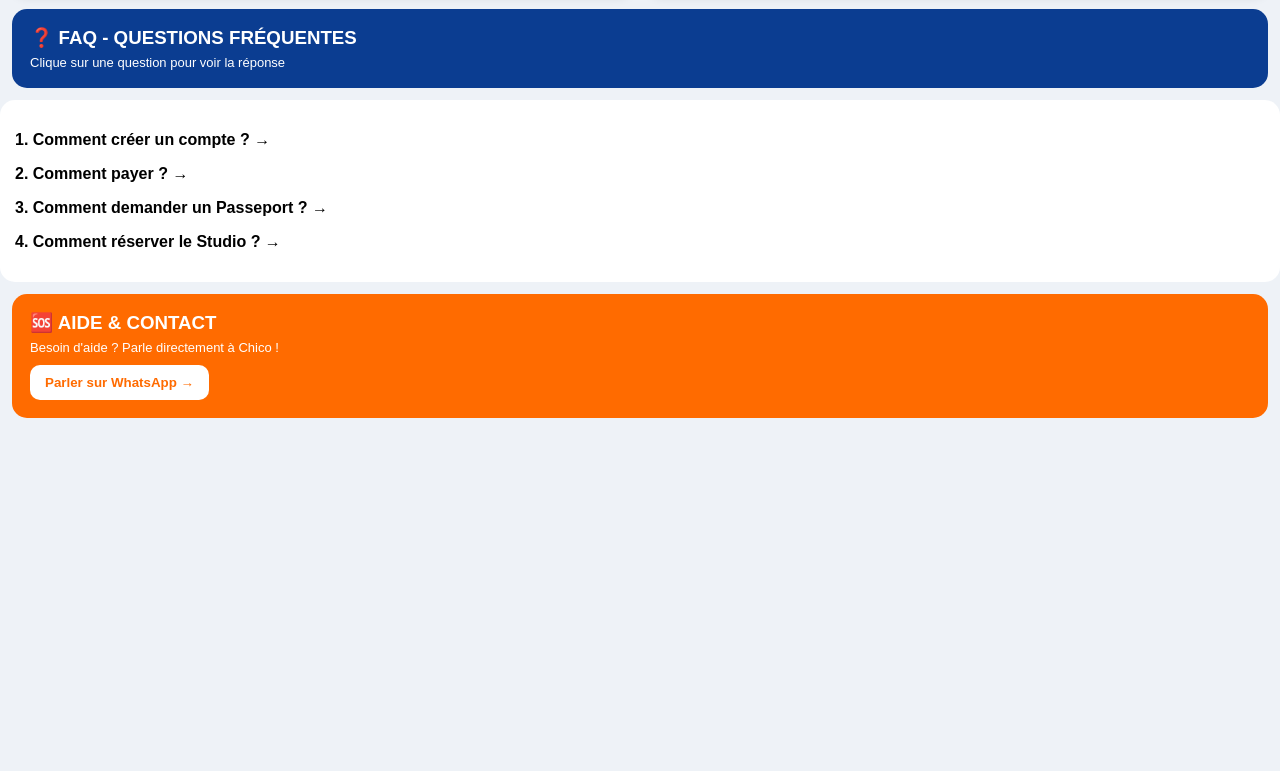
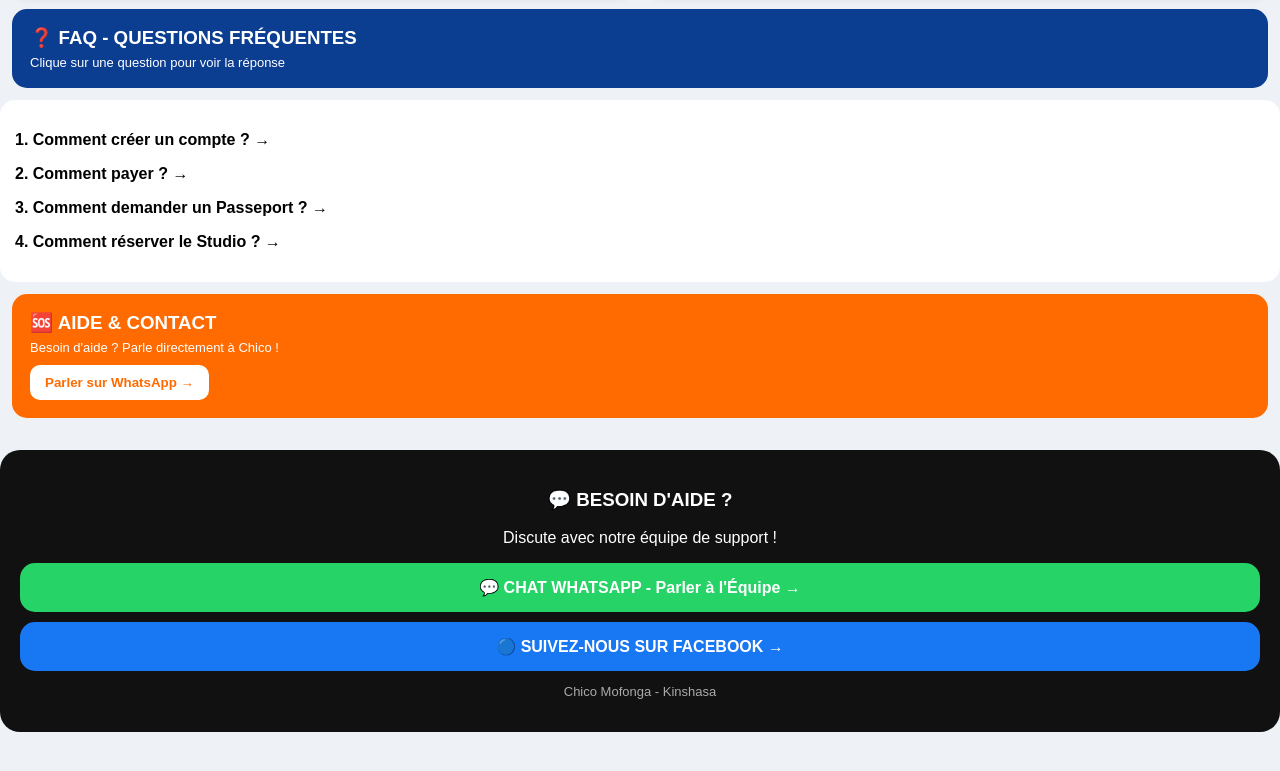
Before and after one commit to chicobusiness69-byte/chico-ia, a plain HTML site: page index.html in a window 1280 px wide. Shown: the part 1335-2106 px from the top of the page. Before the commit the page ends 1855 px from the top, so only its background shows below. Drawn offline with Linux system fonts and the light colour scheme.

Commit message:
Update index.html

```diff
--- a/index.html
+++ b/index.html
@@ -218,5 +218,20 @@ document.getElementById('logoCBK').addEventListener('click', function(){
   setTimeout(()=>{clicLogo=0},2000);
 });
 </script>
+  <!-- CHAT SUPPORT + FACEBOOK -->
+<div style="text-align:center;background:#111;padding:20px;border-radius:20px;margin-top:20px;">
+<h3 style="color:white;">💬 BESOIN D'AIDE ?</h3>
+<p style="color:white;">Discute avec notre équipe de support !</p>
+<a href="https://wa.me/message/2DFDG7JRKVQQL1" style="display:block;background:#25D366;color:white;padding:15px;border-radius:15px;text-decoration:none;font-weight:bold;margin:10px 0;">💬 CHAT WHATSAPP - Parler à l'Équipe →</a>
+<a href="https://www.facebook.com/share/1Hq8dKfLPb/?mibextid=wwXIfr" style="display:block;background:#1877F2;color:white;padding:15px;border-radius:15px;text-decoration:none;font-weight:bold;margin:10px 0;">🔵 SUIVEZ-NOUS SUR FACEBOOK →</a>
+<p style="color:#aaa;font-size:13px;">Chico Mofonga - Kinshasa</p>
+</div>
+
+<a href="https://wa.me/message/2DFDG7JRKVQQL1" style="position:fixed;bottom:80px;right:15px;background:#25D366;color:white;width:60px;height:60px;border-radius:50%;display:flex;align-items:center;justify-content:center;font-size:30px;text-decoration:none;z-index:999;box-shadow:0 4px 15px rgba(0,0,0,0.3);">💬</a>
+
+<script>
+function aideWhatsApp(){ window.open('https://wa.me/message/2DFDG7JRKVQQL1','_blank'); }
+function payer(m){ window.open('https://wa.me/message/2DFDG7JRKVQQL1?text=Bonjour, je veux payer avec '+m,'_blank'); }
+</script>
 </body>
 </html>
```
